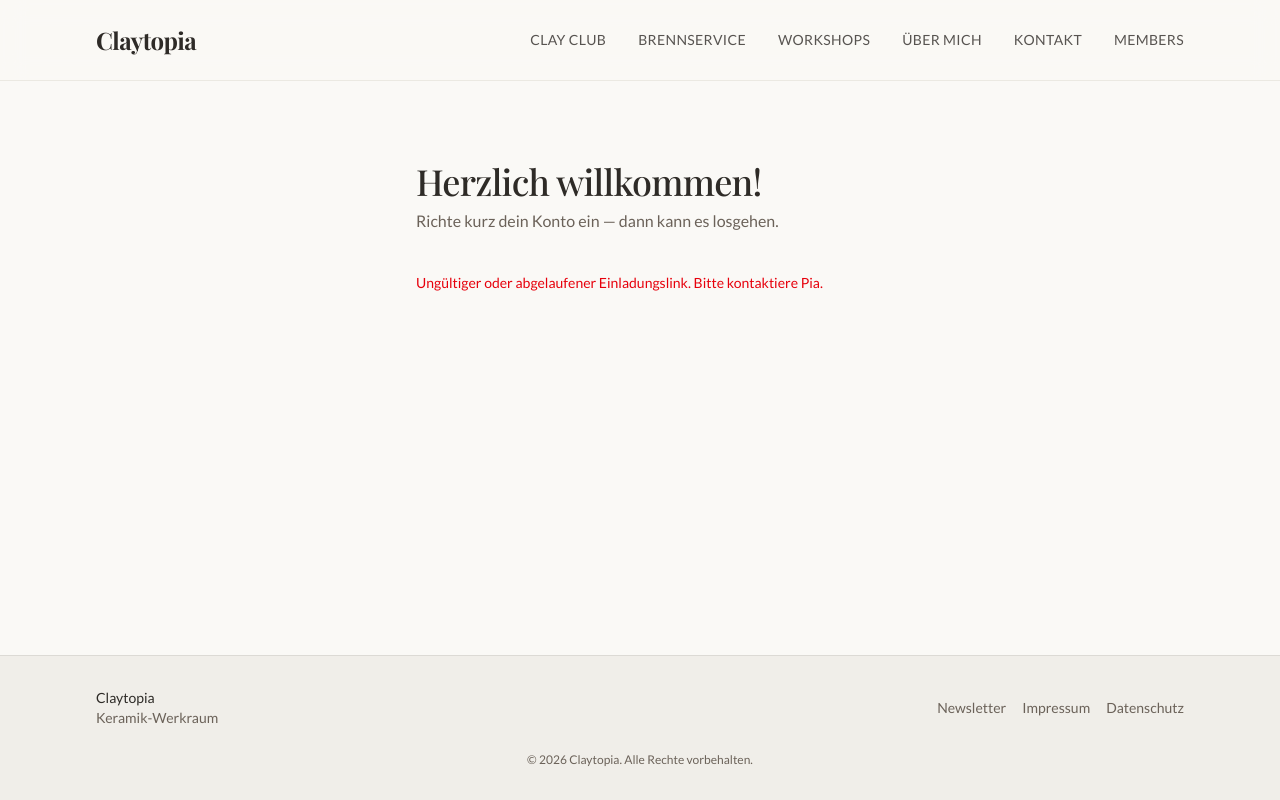
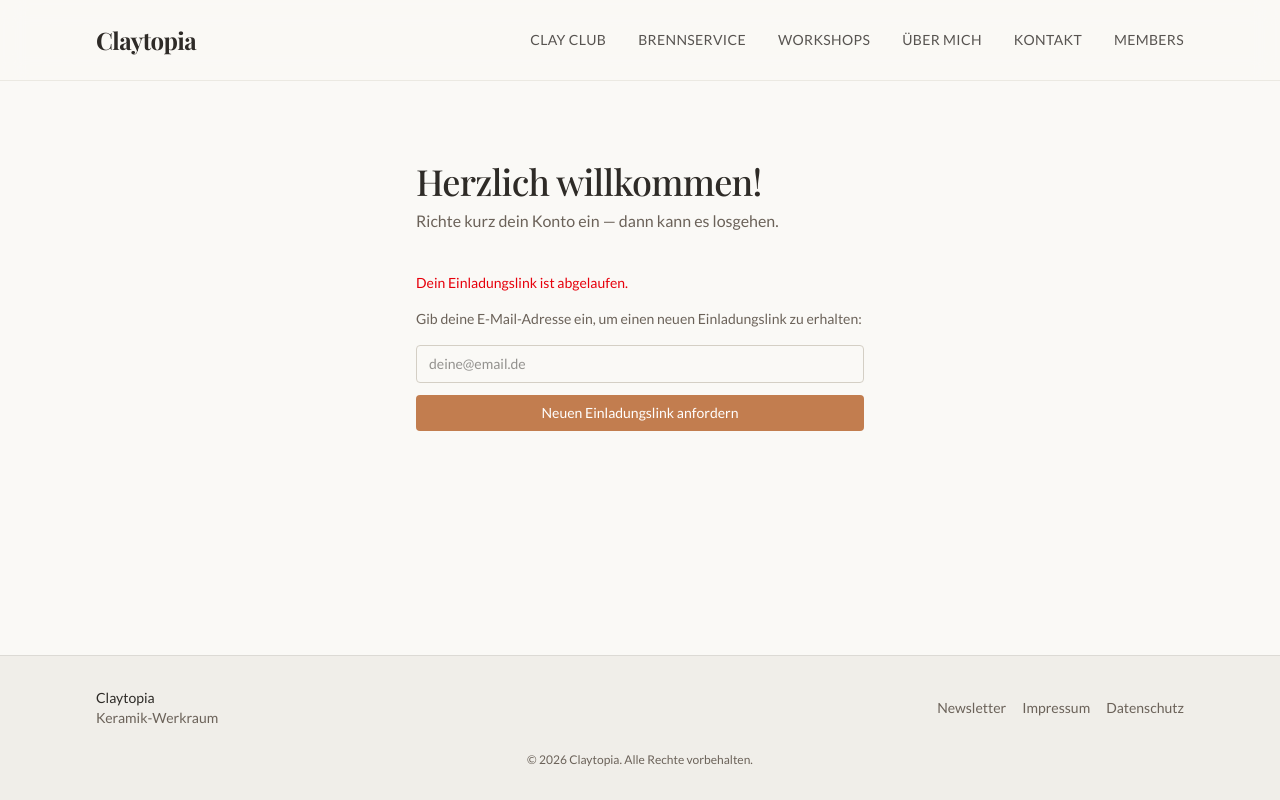
Before and after one commit to claytopia/claytopia-next, a Next.js app: page /invite in a window 1280 px wide. Built offline with nearby package versions, Linux system fonts and the light colour scheme; no server answers; a web font is replaced by a local one.

Commit message:
Möglichkeit selbstständig neuen Einladungslink anzuforern

```diff
--- a/app/invite/InviteForm.tsx
+++ b/app/invite/InviteForm.tsx
@@ -2,12 +2,13 @@
 
 import { useEffect, useState, useActionState } from 'react'
 import { createClient } from '@/lib/supabase/client'
-import { completeInvite } from './actions'
+import { completeInvite, requestNewInvite } from './actions'
 
 export function InviteForm() {
   const [sessionReady, setSessionReady] = useState(false)
   const [sessionError, setSessionError] = useState<string | null>(null)
   const [state, action, pending] = useActionState(completeInvite, null)
+  const [resendState, resendAction, resendPending] = useActionState(requestNewInvite, null)
 
   useEffect(() => {
     const supabase = createClient()
@@ -21,7 +22,7 @@ export function InviteForm() {
 
     init.then(({ data: { session }, error }) => {
       if (error || !session) {
-        setSessionError('Ungültiger oder abgelaufener Einladungslink. Bitte kontaktiere Pia.')
+        setSessionError('Dein Einladungslink ist abgelaufen.')
       } else {
         setSessionReady(true)
       }
@@ -29,7 +30,32 @@ export function InviteForm() {
   }, [])
 
   if (sessionError) {
-    return <p className="text-sm text-red-600">{sessionError}</p>
+    return (
+      <div className="space-y-4">
+        <p className="text-sm text-red-600">{sessionError}</p>
+        <p className="text-sm text-foreground-muted">
+          Gib deine E-Mail-Adresse ein, um einen neuen Einladungslink zu erhalten:
+        </p>
+        <form action={resendAction} className="space-y-3">
+          <input
+            name="email"
+            type="email"
+            required
+            placeholder="deine@email.de"
+            className="w-full border border-border rounded-sm px-3 py-2 bg-background text-foreground text-sm focus:outline-none focus:ring-1 focus:ring-primary"
+          />
+          {resendState?.error && <p className="text-sm text-red-600">{resendState.error}</p>}
+          {resendState?.success && <p className="text-sm text-green-700">{resendState.success}</p>}
+          <button
+            type="submit"
+            disabled={resendPending}
+            className="w-full bg-primary text-primary-foreground py-2 rounded-sm text-sm font-medium hover:bg-primary/90 transition-colors disabled:opacity-50"
+          >
+            {resendPending ? 'Wird gesendet...' : 'Neuen Einladungslink anfordern'}
+          </button>
+        </form>
+      </div>
+    )
   }
 
   if (!sessionReady) {
--- a/app/invite/actions.ts
+++ b/app/invite/actions.ts
@@ -1,8 +1,29 @@
 'use server'
 
-import { createClient } from '@/lib/supabase/server'
-import { log } from 'console'
+import { createClient, createServiceClient } from '@/lib/supabase/server'
 import { redirect } from 'next/navigation'
+
+export async function requestNewInvite(prevState: unknown, formData: FormData) {
+  const email = (formData.get('email') as string)?.trim()
+  if (!email) return { error: 'Bitte E-Mail-Adresse eingeben.' }
+
+  const serviceSupabase = createServiceClient()
+
+  // Verify user exists and has no profile yet (unregistered invite)
+  const { data: { users } } = await serviceSupabase.auth.admin.listUsers()
+  const user = users?.find(u => u.email === email)
+
+  if (!user) {
+    return { error: 'Diese E-Mail-Adresse wurde nicht eingeladen. Bitte kontaktiere Pia.' }
+  }
+
+  const { error } = await serviceSupabase.auth.admin.inviteUserByEmail(email, {
+    redirectTo: `${process.env.NEXT_PUBLIC_SITE_URL}/auth/callback?next=/invite`,
+  })
+
+  if (error) return { error: `Fehler beim Senden: ${error.message}` }
+  return { success: 'Neuer Einladungslink wurde an deine E-Mail gesendet!' }
+}
 
 export async function completeInvite(prevState: unknown, formData: FormData) {
   const firstName = (formData.get('first_name') as string).trim()
```
